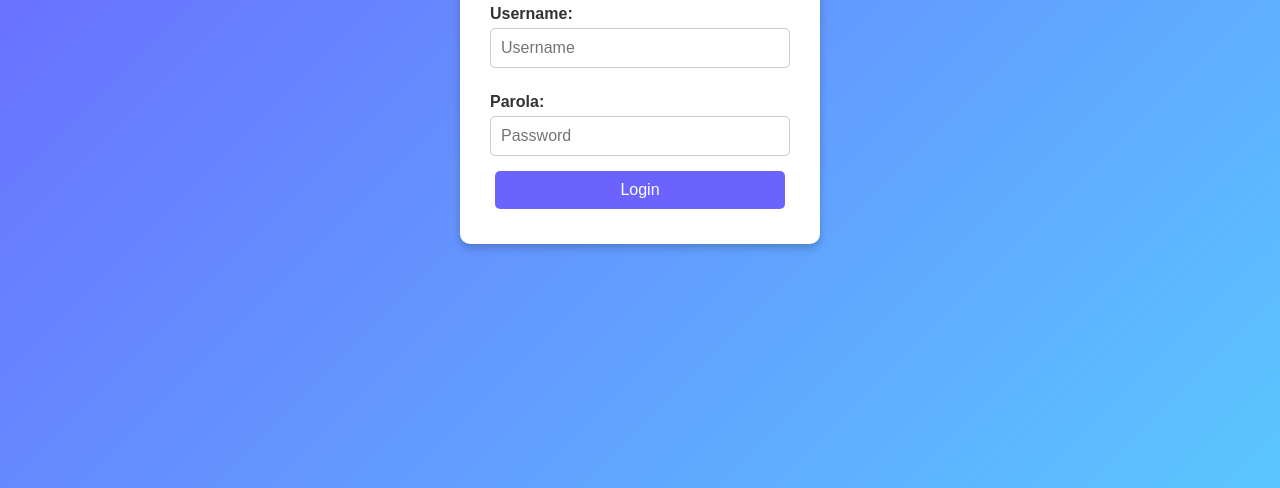
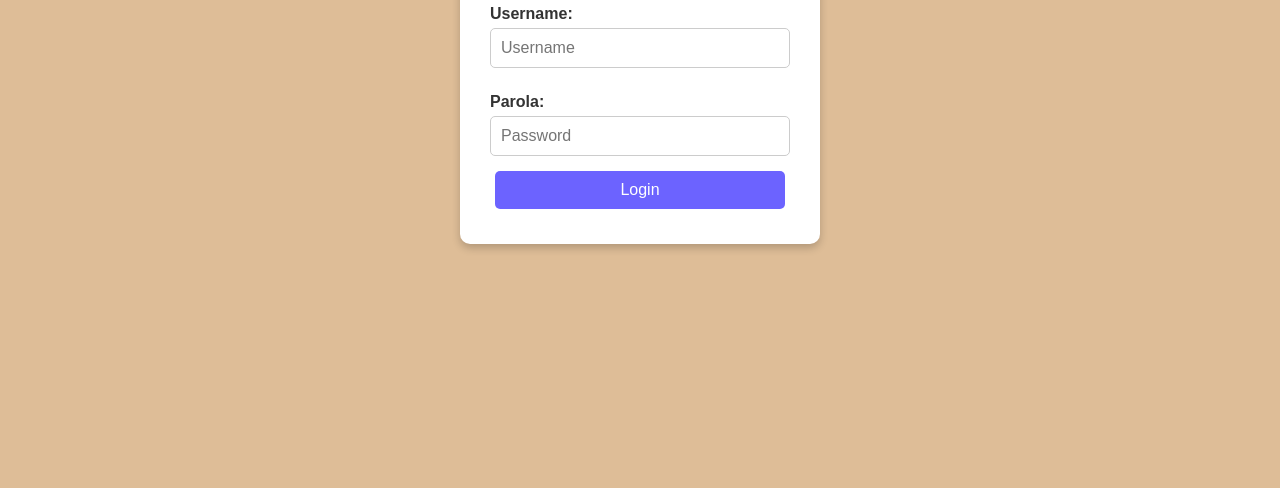
Before and after one commit to 06cezar/jukeboxJunction, a plain HTML site: page login.html in a window 1280 px wide. Shown: the part 312-800 px from the top of the page. Drawn offline with Linux system fonts and the light colour scheme.

Commit message:
Minimal change to match styles

```diff
--- a/resources/css/login.css
+++ b/resources/css/login.css
@@ -10,7 +10,7 @@ body {
     justify-content: center;
     align-items: center;
     height: 100vh;
-    background: linear-gradient(135deg, #6c63ff, #5bc6ff);
+    background: rgb(222, 189, 151);
 }
 
 .login-container {
```
